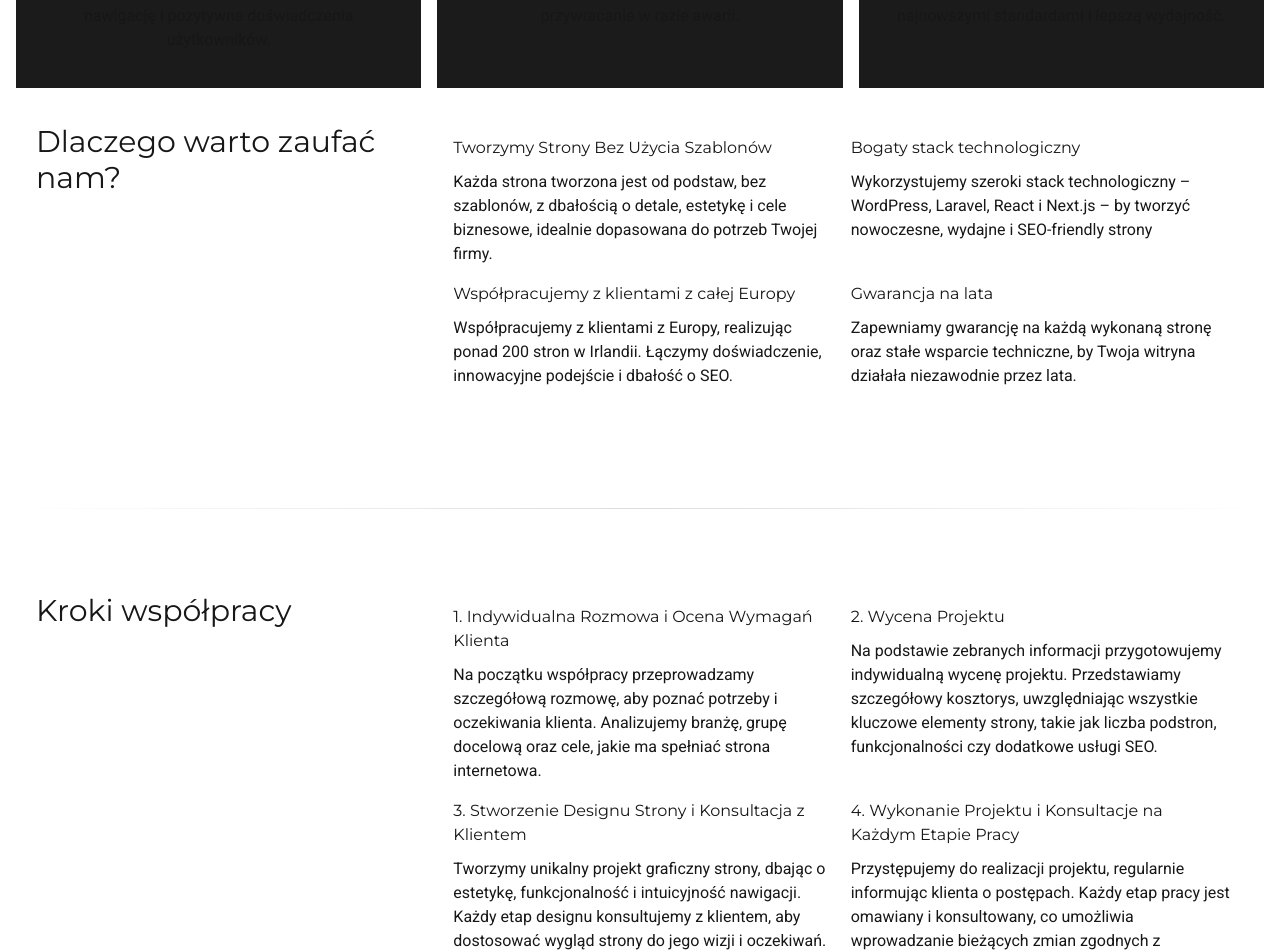
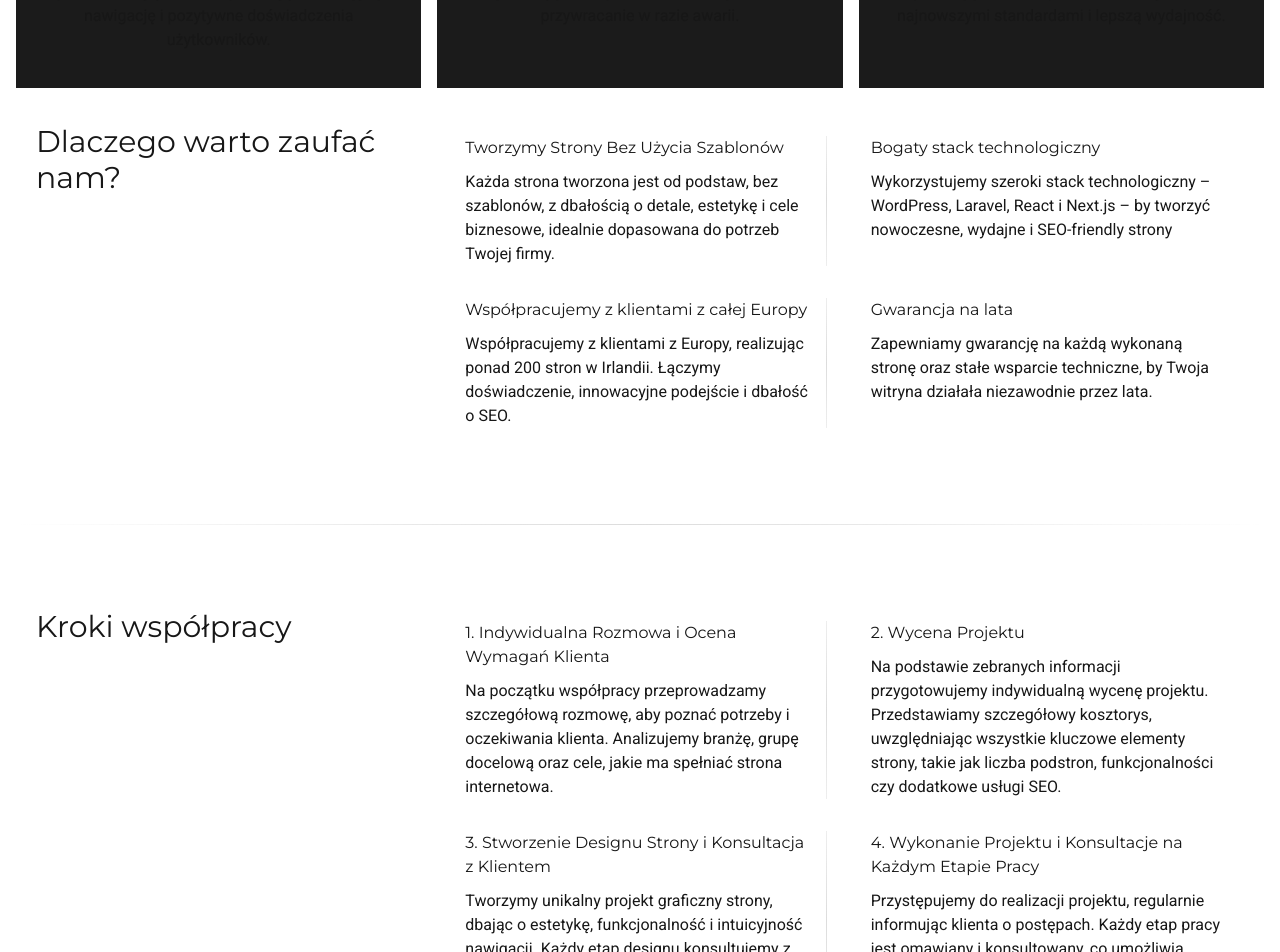
Before and after one commit to SolidCode109/solid_code_page, a Next.js app: page /oferta in a window 1280 px wide. Shown: the part 1460-2412 px from the top of the page. Built offline with nearby package versions, Linux system fonts and the light colour scheme.

Commit message:
Offer new sections

```diff
--- a/src/components/Offer/Offer.js
+++ b/src/components/Offer/Offer.js
@@ -1,6 +1,10 @@
 import React from "react";
 
 import Link from "next/link";
+import InfoSEO from "../InfoSEO/InfoSEO";
+import InfoDesign from "../InfoDesign/InfoDesign";
+import InfoWWW from "../InfoWWW/InfoWWW";
+
 
 const offerList = [
   {
@@ -58,27 +62,34 @@ const offerWhyUs = {
   heading: "Dlaczego warto zaufać nam?",
   description: "Lorem",
   firstHeading: "Tworzymy Strony Bez Użycia Szablonów",
-  firstDescription: "Każda strona tworzona jest od podstaw, bez szablonów, z dbałością o detale, estetykę i cele biznesowe, idealnie dopasowana do potrzeb Twojej firmy.",
+  firstDescription:
+    "Każda strona tworzona jest od podstaw, bez szablonów, z dbałością o detale, estetykę i cele biznesowe, idealnie dopasowana do potrzeb Twojej firmy.",
   secondHeading: "Bogaty stack technologiczny",
-  secondDescription: "Wykorzystujemy szeroki stack technologiczny – WordPress, Laravel, React i Next.js – by tworzyć nowoczesne, wydajne i SEO-friendly strony",
+  secondDescription:
+    "Wykorzystujemy szeroki stack technologiczny – WordPress, Laravel, React i Next.js – by tworzyć nowoczesne, wydajne i SEO-friendly strony",
   thirdHeading: "Współpracujemy z klientami z całej Europy",
-  thirdDescription: "Współpracujemy z klientami z Europy, realizując ponad 200 stron w Irlandii. Łączymy doświadczenie, innowacyjne podejście i dbałość o SEO.",
+  thirdDescription:
+    "Współpracujemy z klientami z Europy, realizując ponad 200 stron w Irlandii. Łączymy doświadczenie, innowacyjne podejście i dbałość o SEO.",
   fourthHeading: "Gwarancja na lata",
-  fourthDesctipion: "Zapewniamy gwarancję na każdą wykonaną stronę oraz stałe wsparcie techniczne, by Twoja witryna działała niezawodnie przez lata."
+  fourthDesctipion:
+    "Zapewniamy gwarancję na każdą wykonaną stronę oraz stałe wsparcie techniczne, by Twoja witryna działała niezawodnie przez lata.",
 };
-
 
 const offerProcess = {
   heading: "Kroki współpracy",
   description: "Lorem",
   firstHeading: "1. Indywidualna Rozmowa i Ocena Wymagań Klienta",
-  firstDescription: "Na początku współpracy przeprowadzamy szczegółową rozmowę, aby poznać potrzeby i oczekiwania klienta. Analizujemy branżę, grupę docelową oraz cele, jakie ma spełniać strona internetowa.",
+  firstDescription:
+    "Na początku współpracy przeprowadzamy szczegółową rozmowę, aby poznać potrzeby i oczekiwania klienta. Analizujemy branżę, grupę docelową oraz cele, jakie ma spełniać strona internetowa.",
   secondHeading: "2. Wycena Projektu",
-  secondDescription: "Na podstawie zebranych informacji przygotowujemy indywidualną wycenę projektu. Przedstawiamy szczegółowy kosztorys, uwzględniając wszystkie kluczowe elementy strony, takie jak liczba podstron, funkcjonalności czy dodatkowe usługi SEO.",
+  secondDescription:
+    "Na podstawie zebranych informacji przygotowujemy indywidualną wycenę projektu. Przedstawiamy szczegółowy kosztorys, uwzględniając wszystkie kluczowe elementy strony, takie jak liczba podstron, funkcjonalności czy dodatkowe usługi SEO.",
   thirdHeading: "3. Stworzenie Designu Strony i Konsultacja z Klientem",
-  thirdDescription: "Tworzymy unikalny projekt graficzny strony, dbając o estetykę, funkcjonalność i intuicyjność nawigacji. Każdy etap designu konsultujemy z klientem, aby dostosować wygląd strony do jego wizji i oczekiwań.",
+  thirdDescription:
+    "Tworzymy unikalny projekt graficzny strony, dbając o estetykę, funkcjonalność i intuicyjność nawigacji. Każdy etap designu konsultujemy z klientem, aby dostosować wygląd strony do jego wizji i oczekiwań.",
   fourthHeading: "4. Wykonanie Projektu i Konsultacje na Każdym Etapie Pracy",
-  fourthDesctipion: "Przystępujemy do realizacji projektu, regularnie informując klienta o postępach. Każdy etap pracy jest omawiany i konsultowany, co umożliwia wprowadzanie bieżących zmian zgodnych z preferencjami klienta."
+  fourthDesctipion:
+    "Przystępujemy do realizacji projektu, regularnie informując klienta o postępach. Każdy etap pracy jest omawiany i konsultowany, co umożliwia wprowadzanie bieżących zmian zgodnych z preferencjami klienta.",
 };
 
 const Offer = () => {
@@ -151,33 +162,34 @@ const Offer = () => {
           ))}
         </div>
 
-
-
         <div className="container mx-auto px-4 py-4 md:py-8">
           <div className="flex">
-
             <div className="flex-1/3 p-1 order-2 md:order-1 sm:order-2">
-                <h2 className="text-2xl mb-8 md:text-3xl sticky top-2.5">{offerWhyUs.heading}</h2>
+              <h2 className="text-2xl mb-8 md:text-3xl sticky top-2.5">
+                {offerWhyUs.heading}
+              </h2>
             </div>
             <div className="flex-2/3 p-4 order-1 md:order-2 sm:order-1">
               <div className="">
-                  <div className="grid grid-cols-2 grid-rows-2 gap-4">
-                  <div className="info">
+                <div className="grid grid-cols-2 grid-rows-2 gap-8">
+                  <div className="relative px-3">
                     <h3 className="mb-2.5">{offerWhyUs.firstHeading}</h3>
                     <p>{offerWhyUs.firstDescription}</p>
+                    <div className="absolute right-0 top-0 hidden h-full min-h-[1em] w-px self-stretch border-t-0 bg-gradient-to-tr from-transparent via-neutral-500 to-transparent opacity-25 dark:via-neutral-400 lg:block"></div>
                   </div>
 
-                  <div className="info">
+                  <div className="relative px-3">
                     <h3 className="mb-2.5">{offerWhyUs.secondHeading}</h3>
                     <p>{offerWhyUs.secondDescription}</p>
                   </div>
 
-                  <div className="info">
+                  <div className="relative px-3">
                     <h3 className="mb-2.5">{offerWhyUs.thirdHeading}</h3>
                     <p>{offerWhyUs.thirdDescription}</p>
+                    <div className="absolute right-0 top-0 hidden h-full min-h-[1em] w-px self-stretch border-t-0 bg-gradient-to-tr from-transparent via-neutral-500 to-transparent opacity-25 dark:via-neutral-400 lg:block"></div>
                   </div>
 
-                  <div className="info">
+                  <div className="relative px-3">
                     <h3 className="mb-2.5">{offerWhyUs.fourthHeading}</h3>
                     <p>{offerWhyUs.fourthDesctipion}</p>
                   </div>
@@ -191,39 +203,46 @@ const Offer = () => {
 
         <div className="container mx-auto px-4 py-4 md:py-8">
           <div className="flex">
-
             <div className="flex-1/3 p-1 order-2 md:order-1 sm:order-2">
-                <h2 className="text-2xl mb-8 md:text-3xl sticky top-2.5">{offerProcess.heading}</h2>
+              <h2 className="text-2xl mb-8 md:text-3xl sticky top-2.5">
+                {offerProcess.heading}
+              </h2>
             </div>
             <div className="flex-2/3 p-4 order-1 md:order-2 sm:order-1">
               <div className="">
-                  <div className="grid grid-cols-2 grid-rows-2 gap-4">
-                  <div className="info">
+                <div className="grid grid-cols-2 grid-rows-2 gap-8">
+                  <div className="relative px-3">
                     <h3 className="mb-2.5">{offerProcess.firstHeading}</h3>
                     <p>{offerProcess.firstDescription}</p>
+                    <div className="absolute right-0 top-0 hidden h-full min-h-[1em] w-px self-stretch border-t-0 bg-gradient-to-tr from-transparent via-neutral-500 to-transparent opacity-25 dark:via-neutral-400 lg:block"></div>
                   </div>
 
-                  <div className="info">
+                  <div className="relative px-3">
                     <h3 className="mb-2.5">{offerProcess.secondHeading}</h3>
                     <p>{offerProcess.secondDescription}</p>
+
                   </div>
 
-                  <div className="info">
+                  <div className="relative px-3">
                     <h3 className="mb-2.5">{offerProcess.thirdHeading}</h3>
                     <p>{offerProcess.thirdDescription}</p>
+                    <div className="absolute right-0 top-0 hidden h-full min-h-[1em] w-px self-stretch border-t-0 bg-gradient-to-tr from-transparent via-neutral-500 to-transparent opacity-25 dark:via-neutral-400 lg:block"></div>
                   </div>
 
-                  <div className="info">
+                  <div className="relative px-3">
                     <h3 className="mb-2.5">{offerProcess.fourthHeading}</h3>
                     <p>{offerProcess.fourthDesctipion}</p>
+
                   </div>
                 </div>
               </div>
             </div>
           </div>
         </div>
-
       </div>
+      < InfoWWW />
+      < InfoDesign />
+      < InfoSEO />
     </section>
   );
 };
```
Lines whose indentation alone changed are shown as unchanged.
